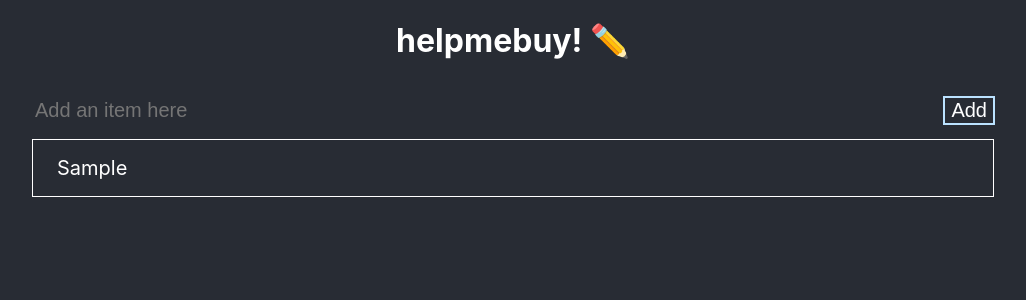
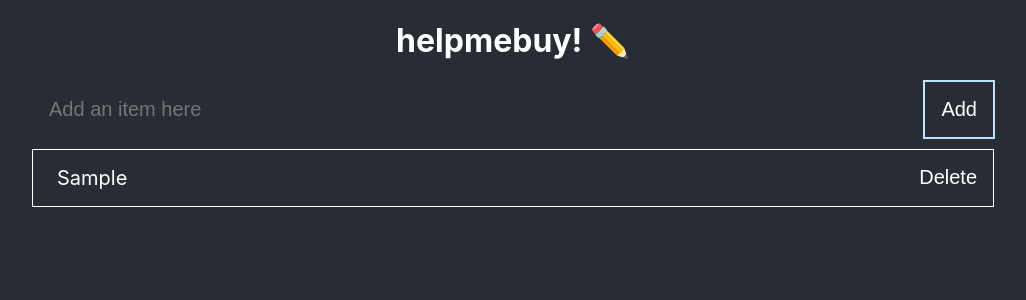
Before and after one commit to fionnatong/helpmebuy, a React (Create React App) app: page / in a window 1280 px wide. Both pictures are taken after typing "Sample" into the empty fields and a click on the button "Add". Shown: the top 300 px of the page, without its empty margins (127-1153 px from the left). Built offline with nearby package versions, Linux system fonts and the light colour scheme.

Commit message:
feat: add remove item functionality

```diff
--- a/src/App.tsx
+++ b/src/App.tsx
@@ -6,9 +6,14 @@ import { Wrapper, Header } from "./App.styles";
 const App = (): JSX.Element => {
   const [items, setItems] = useState<string[]>([]);
 
-  const addItems = (item: string): void => {
-    const newItems = [...items, item];
-    setItems(newItems);
+  const addItem = (item: string): void => {
+    const updatedItems = [...items, item];
+    setItems(updatedItems);
+  }
+
+  const removeItem = (id: number): void => {
+    const updatedItems = items.filter((item, i) => i !== id);
+    setItems(updatedItems);
   }
 
   return (
@@ -16,8 +21,8 @@ const App = (): JSX.Element => {
       <Header>
         <h1>helpmebuy! ✏️</h1>
       </Header>
-      <Input addItems={addItems} />
-      <Items items={items} />
+      <Input addItem={addItem} />
+      <Items items={items} removeItem={removeItem} />
       </Wrapper>
   );
 }
--- a/src/components/Input/index.tsx
+++ b/src/components/Input/index.tsx
@@ -2,10 +2,10 @@ import { useState, ChangeEvent, FormEvent } from "react";
 import { FormWrapper } from "./styles";
 
 interface InputProps {
-	addItems: (item: string) => void
+	addItem: (item: string) => void
 }
 
-const Input = ({ addItems }: InputProps): JSX.Element => {
+const Input = ({ addItem }: InputProps): JSX.Element => {
 	const [value, setValue] = useState<string>("");
 
 	const onChange = (e: ChangeEvent<HTMLInputElement>): void => {
@@ -14,7 +14,7 @@ const Input = ({ addItems }: InputProps): JSX.Element => {
 
 	const onSubmit = (event: FormEvent): void => {
 		event.preventDefault();
-		addItems(value);
+		addItem(value);
 		setValue("");
 	}
 
--- a/src/components/Input/styles.tsx
+++ b/src/components/Input/styles.tsx
@@ -1,28 +1,16 @@
 import styled from "styled-components";
 import token from "styles/token";
 
-const { padding } = token;
+const { spacing } = token;
 
 export const FormWrapper = styled.form`
-	padding: ${padding};
 	width: 75%;
 	display: flex;
 	justify-content: center;
+	margin-bottom: ${spacing.s};
 
 	input {
 		flex-grow: 1;
-		border: 0;
-
-		::placeholder {
-			opacity: 1;
-		}
-	}
-
-	button {
-		border: 0;
-
-		:hover {
-			cursor: pointer;
-		}
+		margin-right: ${spacing.s};
 	}
 `;
--- a/src/components/Items/index.tsx
+++ b/src/components/Items/index.tsx
@@ -1,14 +1,26 @@
-import { Wrapper, Subtitle } from "./styles";
+import { Wrapper, Subtitle, Item } from "./styles";
 
 interface ItemProps {
 	items: string[];
+	removeItem: (id: number) => void;
 }
 
-const Item = ({ items }: ItemProps): JSX.Element => (
-	<Wrapper>
-		{!items.length && <Subtitle>No item added. Add one now!</Subtitle>}
-		{items.map((item) => <p>{item}</p>)}
-	</Wrapper>
-);
+const Items = ({ items, removeItem }: ItemProps): JSX.Element => {
+	const onRemove = (id: number): void => {
+		removeItem(id);
+	}
 
-export default Item;
+	return (
+		<Wrapper>
+			{!items.length && <Subtitle>No item added. Add one now!</Subtitle>}
+			{items.map((item, i) => (
+				<Item>
+					<p>{item}</p>
+					<button onClick={() => onRemove(i)}>Delete</button>
+				</Item>
+			))}
+		</Wrapper>
+	);
+}
+
+export default Items;
--- a/src/components/Items/styles.tsx
+++ b/src/components/Items/styles.tsx
@@ -1,17 +1,24 @@
 import styled from "styled-components";
 import token from "styles/token";
 
-const { padding } = token;
+const { spacing } = token;
 
 export const Wrapper = styled.div`
 	border: 1px solid white;
   width: 75%;
 
 	p {
-		padding: ${padding};
+		padding: ${spacing.m} ${spacing.l};
 	}
 `;
 
 export const Subtitle = styled.p`
 	text-align: center;
 `;
+
+export const Item = styled.div`
+	display: flex;
+	flex-direction: row;
+	justify-content: space-between;
+	align-items: center;
+`;
--- a/src/styles/index.tsx
+++ b/src/styles/index.tsx
@@ -1,7 +1,7 @@
 import { createGlobalStyle } from "styled-components";
 import token from "styles/token";
 
-const { font, color } = token;
+const { font, color, spacing } = token;
 
 const GlobalStyles = createGlobalStyle`
 	body {
@@ -28,6 +28,20 @@ const GlobalStyles = createGlobalStyle`
 	input,
 	button {
 		font-size: ${font.size.m};
+		padding: ${spacing.m};
+		border: 0;
+	}
+
+	input {
+		::placeholder {
+			opacity: 1;
+		}
+	}
+
+	button {
+		:hover {
+			cursor: pointer;
+		}
 	}
 
 	p {
--- a/src/styles/token.tsx
+++ b/src/styles/token.tsx
@@ -10,7 +10,11 @@ const token = {
 		white: "white",
 		darkblue: "#282c34"
 	},
-	padding: "16px 24px",
+	spacing: {
+		s: "12px",
+		m: "16px",
+		l: "24px"
+	},
 	breakpoint: {
 		s: "@media (min-width: 640px)",
     m: "@media (min-width: 768px)",
```
